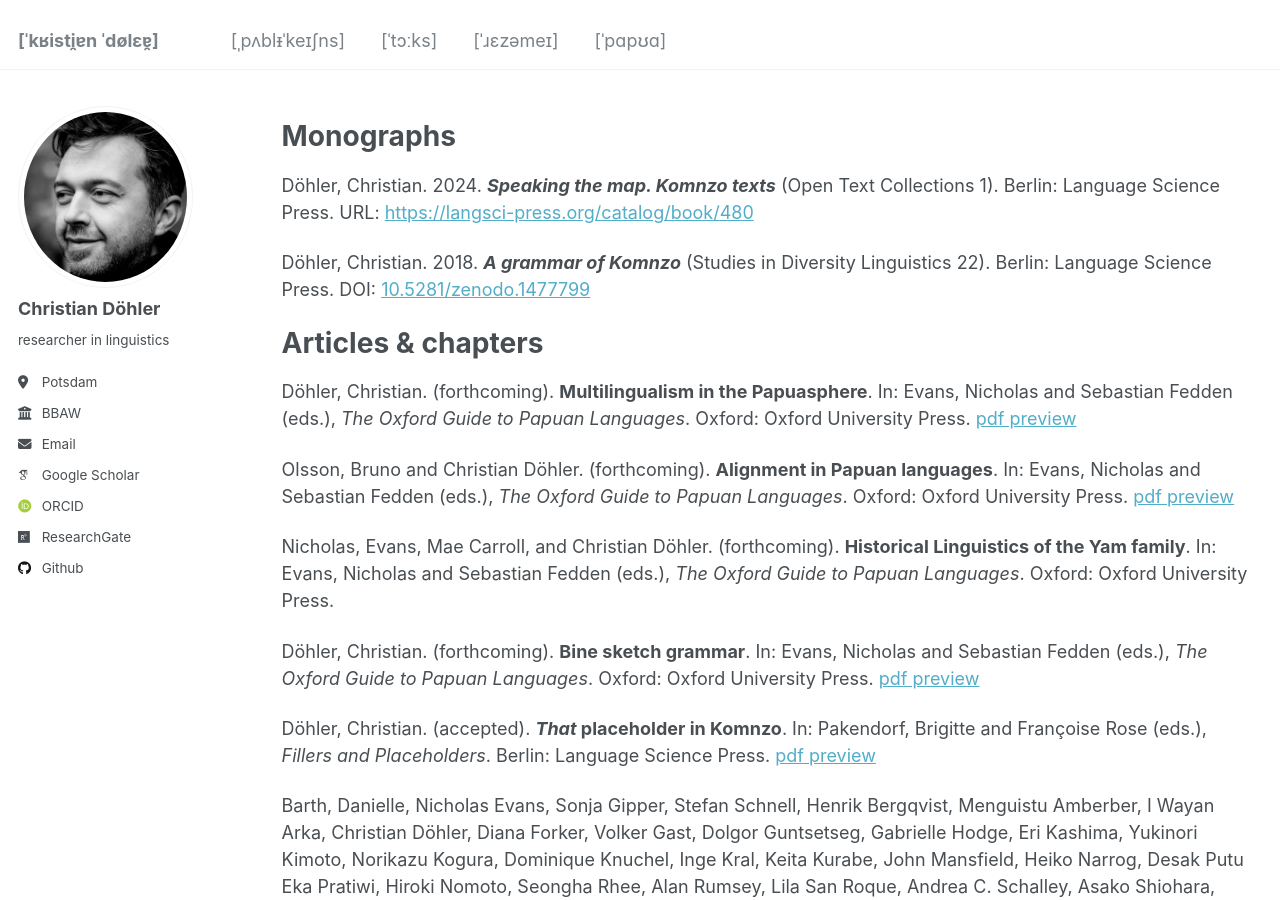
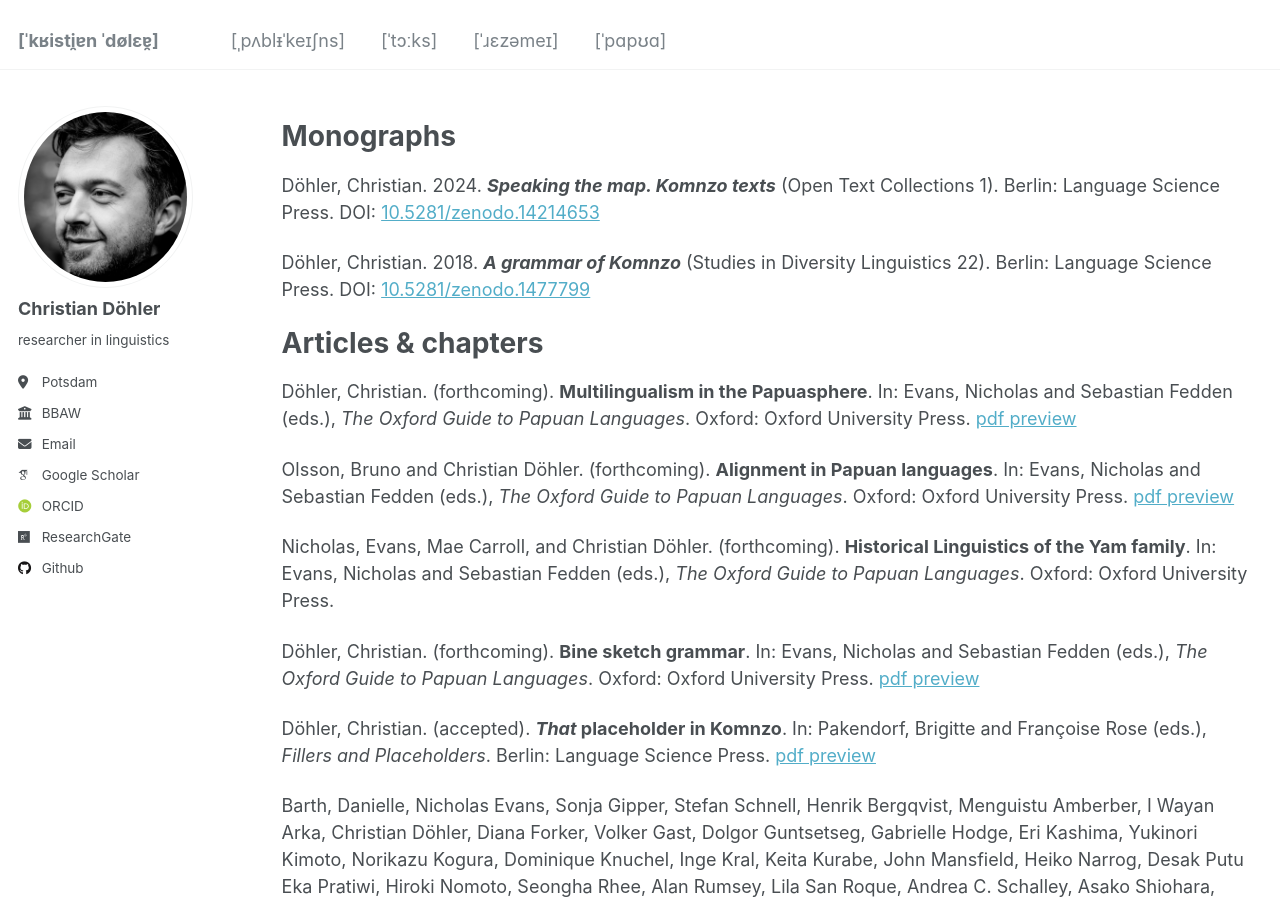
Before and after one commit to chrdoe/chrdoe.github.io, a Jekyll site: the page built from _pages/publications.md, in a window 1280 px wide and 900 px high. Built offline with Jekyll 4.4.1, drawn with Linux system fonts in a browser that asks for light colours; some web fonts are replaced.

Commit message:
Update publications.md

```diff
--- a/_pages/publications.md
+++ b/_pages/publications.md
@@ -12,7 +12,7 @@ redirect_from:
 Monographs
 ===
 
-Döhler, Christian. 2024. ***Speaking the map. Komnzo texts*** (Open Text Collections 1). Berlin: Language Science Press. URL: [https://langsci-press.org/catalog/book/480](https://langsci-press.org/catalog/book/480)
+Döhler, Christian. 2024. ***Speaking the map. Komnzo texts*** (Open Text Collections 1). Berlin: Language Science Press. DOI: [10.5281/zenodo.14214653](https://langsci-press.org/catalog/book/480)
 
 
 Döhler, Christian. 2018. ***A grammar of Komnzo*** (Studies in Diversity Linguistics 22). Berlin: Language Science Press. DOI: [10.5281/zenodo.1477799](https://langsci-press.org/catalog/book/212)
```
